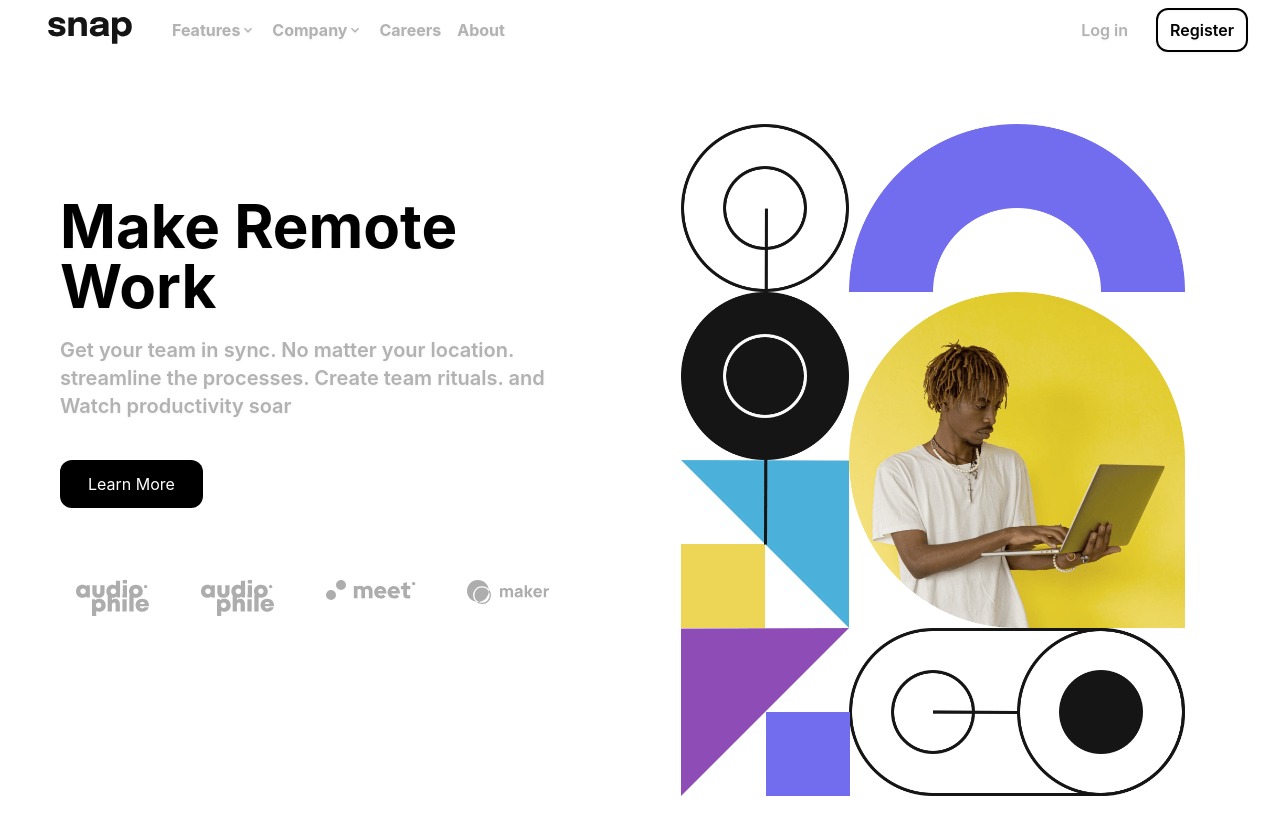
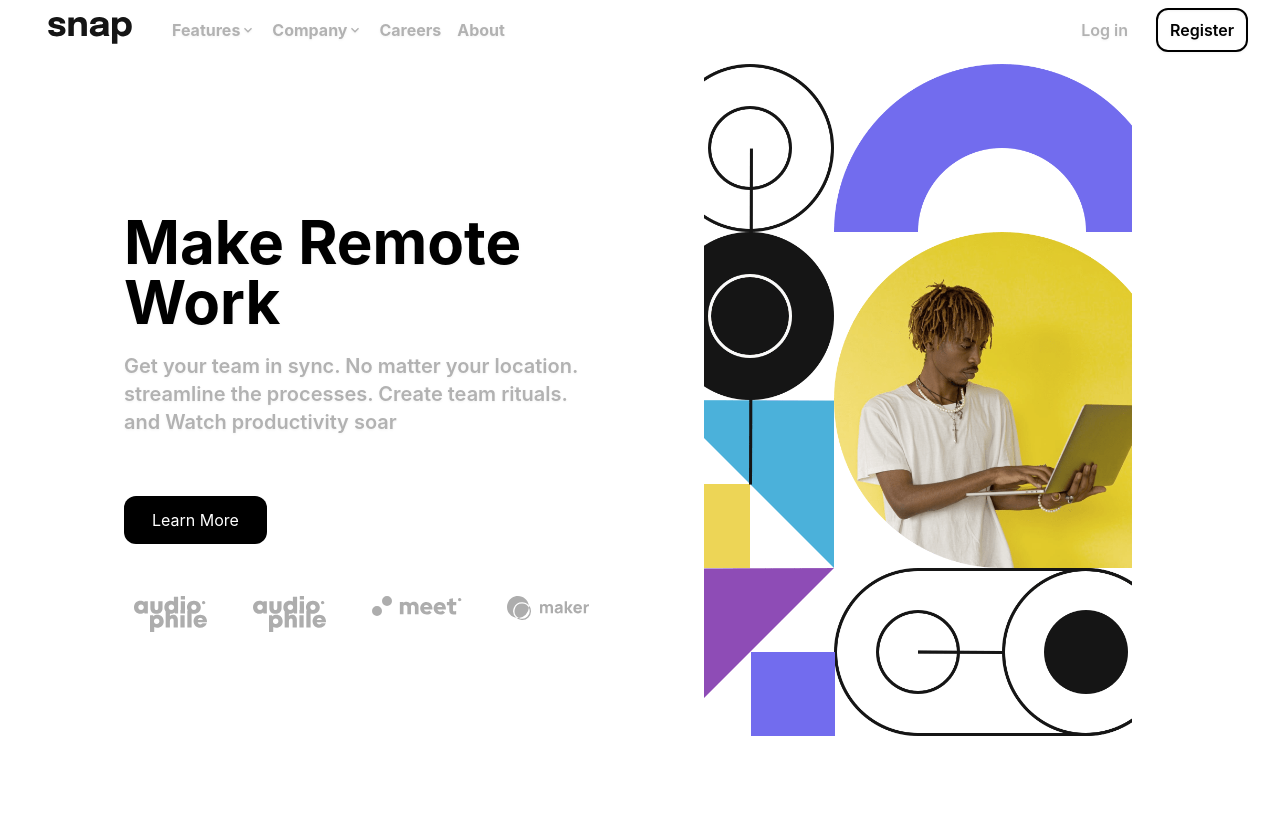
Before and after one commit to ReygaFitra/snap-landing-page, a React (Create React App) app: page / in a window 1280 px wide. Shown: the top 834 px of the page. After the commit the page ends 800 px from the top, so only its background shows below. Built offline with nearby package versions, Linux system fonts and the light colour scheme; the HTML template or start-up script is replaced by a standard one.

Commit message:
update layouting

```diff
--- a/src/Components/Hero.js
+++ b/src/Components/Hero.js
@@ -11,21 +11,22 @@ const Hero = () => {
   const textContents = [{ title: 'Make Remote Work', content: 'Get your team in sync. No matter your location. streamline the processes. Create team rituals. and Watch productivity soar' }];
 
   return (
-    <div className="box-border">
+    <main className="container max-w-[100%] mx-auto box-border">
       <div className="md:hidden">
         <img src={heroMobile} />
       </div>
 
-      <div className="text-center md:text-start md:py-0 md:flex md:w-[100%] md:h-[100vh] md:px-5 box-border">
-        <div className="md:w-[100%] md:py-32 ">
+      <div className="text-center md:text-start md:py-0 md:flex md:w-[90%] md:h-screen mx-auto md:px-5 box-border">
+        <div className="md:w-screen md:h-auto md:my-44 md:py-7 box-border">
           {textContents.map((textContent) => (
             <TextContents title={textContent.title} content={textContent.content} />
           ))}
-          {/* <button className="px-4 py-2 bg-black text-white rounded-xl my-4 md:mx-10 md:px-6 md:py-3 shadow-lg hover:shadow-2xl hover:duration-200 hover:font-semibold hover:-translate-y-1 ease-out">Learn More</button> */}
-          <div>
+
+          <div className="md:py-5">
             <HeroBtn />
           </div>
-          <div className="flex justify-evenly gap-4  md:p-5 md:mt-10">
+
+          <div className="flex justify-evenly gap-4  md:p-5">
             <SvgAudioPhile />
             <SvgAudioPhile />
             <SvgMeet />
@@ -36,7 +37,7 @@ const Hero = () => {
           <img src={heroDesktop} className="object-cover hover:scale-95 duration-200" />
         </div>
       </div>
-    </div>
+    </main>
   );
 };
 
--- a/src/Components/HeroBtn.js
+++ b/src/Components/HeroBtn.js
@@ -1,7 +1,6 @@
 import React from 'react';
 import * as AlertDialog from '@radix-ui/react-alert-dialog';
 import { useTransition, animated, config } from 'react-spring';
-import { useState } from 'react';
 
 const HeroBtn = () => {
   const [open, setOpen] = React.useState(false);
--- a/src/Components/Navbar.js
+++ b/src/Components/Navbar.js
@@ -10,7 +10,7 @@ const Navbar = () => {
   ];
 
   return (
-    <div className="w-[100vw] flex justify-between md:justify-evenly lg:justify-between md:px-8 md:py-2 items-center">
+    <div className="container max-w-[100%] flex justify-between md:justify-evenly lg:justify-between md:px-8 md:py-2 items-center md:fixed">
       {/* left */}
       <div className="relative p-4 items-center flex md:w-auto md:h-3">
         <SvgLogo className="object-cover cursor-pointer" />
```
